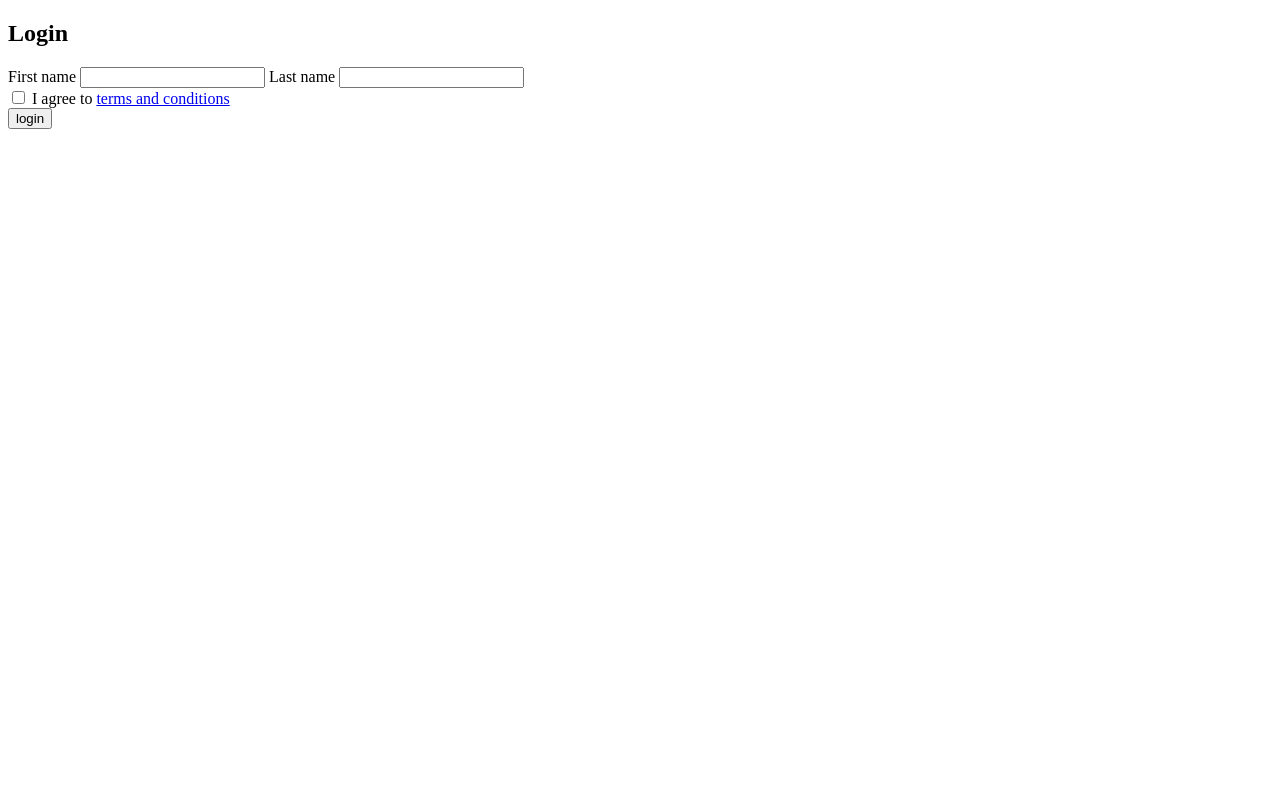
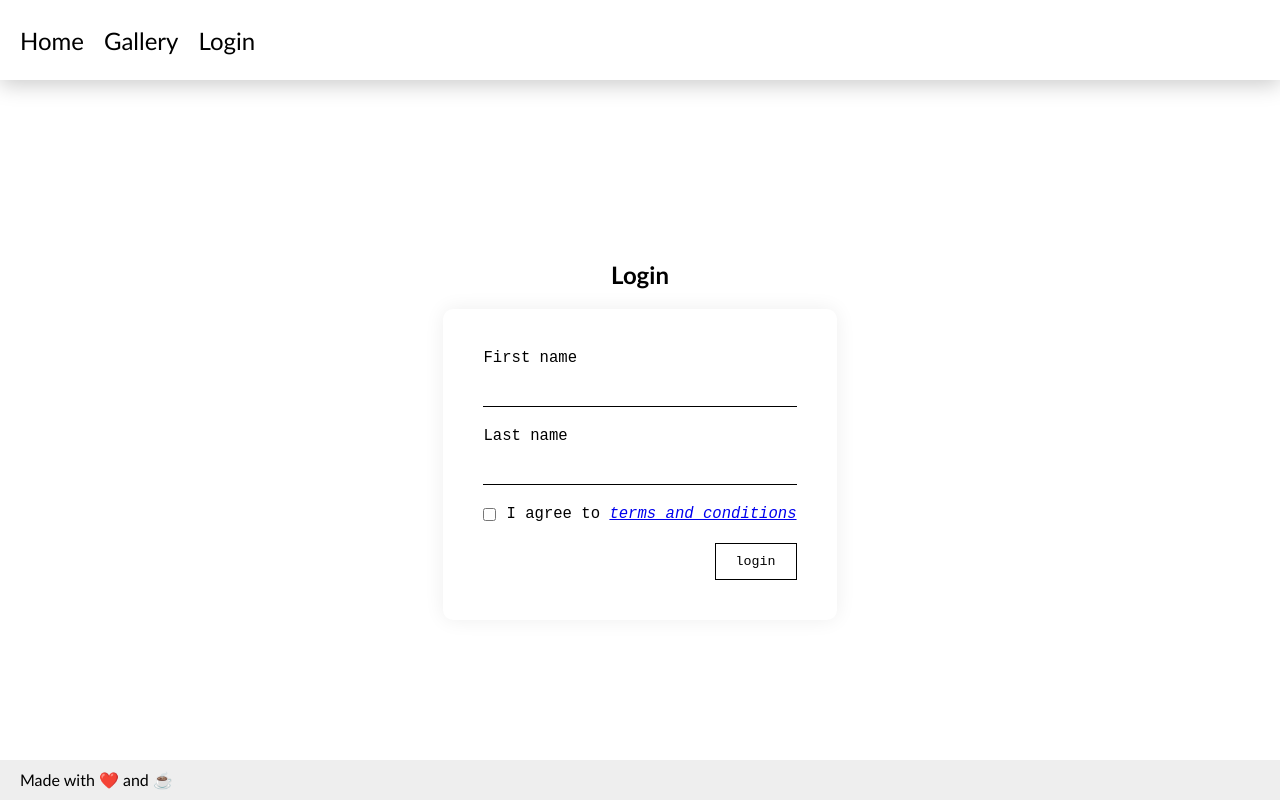
Before and after one commit to qassasahmed/web-programming, a plain HTML site: page pages/login.html in a window 1280 px wide. Drawn offline with Linux system fonts and the light colour scheme.

Commit message:
login form ready

```diff
--- /dev/null
+++ b/app/login.js
@@ -0,0 +1,30 @@
+document.body.style.fontFamily = 'Calibri';
+document.title = 'Login';
+
+let btn = document.getElementById('idsubmit');
+let fname, lname;
+btn.addEventListener('click', function(){
+    document.getElementById('idform-section').style.display = 'none';
+    document.title = 'Your account';
+    fname = document.getElementById('idfname').value;
+    lname = document.getElementById('idlname').value;
+    welcome(fname, lname);
+})
+
+function welcome(f, l){
+    let welcome_msg;
+    if(f!='' && l!=''){
+        welcome_msg = document.createTextNode(`Hello ${f} ${l} :) <3`)
+    }
+    else{
+        welcome_msg = document.createTextNode(`you didn't enter your full name`)
+    }
+    let welcome_section = document.createElement('section');
+    welcome_section.classList.add('flex-center');
+    let welcome_div = document.createElement('div');
+    welcome_div.classList.add('card');
+    welcome_div.appendChild(welcome_msg);
+    welcome_section.appendChild(welcome_div);
+    document.body.appendChild(welcome_section);
+
+}
--- a/app/main.js
+++ b/app/main.js
@@ -1,4 +1,4 @@
-
+document.body.style.fontFamily = 'Calibri';
 let paragraphs = document.getElementsByClassName('color-p');
 let painter = document.getElementById('painter');
 
@@ -17,7 +17,7 @@ painter.addEventListener('click', function(){
         divCard.appendChild(text);
         divContainer.appendChild(divCard);
     }
-    body.appendChild(divContainer);
+    document.body.appendChild(divContainer);
 });
 
 
--- /dev/null
+++ b/css/login.css
@@ -0,0 +1,68 @@
+.form-section{
+    display: flex;
+    justify-content: center;
+    height: calc(100vh - 80px);
+    align-items: center;
+    flex-direction: column;
+    row-gap: 20px;
+}
+.form-container > form{
+    display: flex;
+    flex-direction: column;
+    background-color: #fff;
+    padding: 40px;
+    box-shadow: 0 0px 20px #eee;
+    border-radius: 10px;
+    font-size: 120%;
+    font-family: monospace;
+}
+
+.form-container > form > input[type='text']{
+    border:none;
+    height: 40px;
+    border-bottom: 1px solid black;
+    margin-bottom: 20px;
+    transition: 0.3s;
+}
+.form-container > form > input[type='text']:focus{
+    outline: none;
+    /* background-color: #eee; */
+    border-bottom: 2px solid black;
+    font-family: monospace;
+}
+/* .form-container > form > input[type='text']:invalid{
+    outline: none;
+    background-color: #eee;
+    border-bottom: 2px solid red;
+    font-family: monospace;
+} */
+.form-container > form > .agreement{
+    display: flex;
+    align-items: center;
+    column-gap: 10px;
+}
+.form-container > form > .agreement a{
+    font-style: italic;
+}
+.form-container > form input[type='button']{
+    align-self: flex-end;
+    padding: 10px 20px;
+    margin-top: 20px;
+    font-family: monospace;
+    background-color: #fff;
+    border: 1px solid black;
+    transition: 0.3s;
+}
+.form-container > form input[type='button']:hover{
+    background-color: #000;
+    color: #fff;
+    cursor: pointer;
+}
+
+div.footer {
+    position: fixed;
+    width: 100%;
+    bottom: 0;
+    background-color: #eee;
+    padding: 10px 20px
+}
--- /dev/null
+++ b/css/reset.css
@@ -0,0 +1,5 @@
+*{
+    margin: 0;
+    padding: 0;
+    box-sizing: border-box;
+}
--- a/css/style.css
+++ b/css/style.css
@@ -1,22 +1,51 @@
-*{
-    margin: 0;
-    padding: 0;
-    box-sizing: border-box;
+header > div.header {
+    height: 80px;
+    display: flex;
+    align-items: center;
+    padding: 0 20px;
+    background-color: #fff;
+    box-shadow: 0 5px 20px #ccc;
+
 }
+
+header > div.header > div.links > ul {
+    display: flex;
+    column-gap: 20px;
+}
+
+header > div.header > div.links > ul > li {
+    list-style-type: none;
+}
+
+header > div.header > div.links > ul > li > a {
+    text-decoration: none;
+    font-size: 150%;
+    transition: 0.3s;
+    color: #000;
+}
+header > div.header > div.links > ul > li > a:hover {
+    color: #00f;
+    cursor: pointer;
+}
+
+.hide{
+    display: none;
+}
+
+.flex-center{
+    display: flex;
+    align-items: center;
+    justify-content: center;
+    gap: 20px;
+    margin: 20px auto;
+    height: calc(100vh - 80px);
+}
+
 .card{
     background-color: #333;
     color: #fff;
     padding: 50px;
     border-radius: 5px;
     transition: 0.3s;
+    font-size: 150%;
 }
-.hide{
-    display: none;
-}
-.flex-center{
-    display: flex;
-    align-items: center;
-    justify-content: center;
-    gap: 20px;
-    margin: 20px auto;
-}
--- a/pages/login.html
+++ b/pages/login.html
@@ -3,25 +3,43 @@
 <head>
     <meta charset="UTF-8">
     <meta http-equiv="X-UA-Compatible" content="IE=edge">
-    <meta name="viewport" content="width=device-width, initial-scale=1.0">
     <title>Document</title>
+    <link rel="stylesheet" href="../css/reset.css">
+    <link rel="stylesheet" href="../css/style.css">
+    <link rel="stylesheet" href="../css/login.css">
 </head>
 <body>
-    <section class="form-section">
+    <header>
+        <div class="header">
+            <div class="links">
+                <ul>
+                    <li class="nav-item"><a href="#">Home</a></li>
+                    <li class="nav-item"><a href="#">Gallery</a></li>
+                    <li class="nav-item"><a href="#" target="_blank">Login</a></li>
+                </ul>
+            </div>
+        </div>
+    </header>
+
+    <section class="form-section" id="idform-section" >
         <h2>Login</h2>
         <div class="form-container">
-            <form action="">
+            <form id="idform">
                 <label for="idfname">First name</label>
-                <input type="text" name="fname" id="idfname">
+                <input type="text" name="fname" id="idfname" required>
                 <label for="idlname">Last name</label>
-                <input type="text" name="lname" id="idlname">
+                <input type="text" name="lname" id="idlname" required>
                 <div class="agreement">
                     <input type="checkbox" name="agreement" id="idagreement">
-                    <label for="idagreement">I agree to <a href="#">terms and conditions</a></label>
+                    <label for="idagreement">I agree to <a href="https://www.w3schools.com/html/html_forms.asp">terms and conditions</a></label>
                 </div>
-                <input type="submit" value="login">
+                <input type="button" value="login" id="idsubmit">
             </form>
         </div>
     </section>
+    <footer>
+        <div class="footer">Made with ❤️ and ☕ </div>
+    </footer>
+    <script src="../app/login.js"></script>
 </body>
 </html>
```
Also changed, not shown: index.html (+16 -3 lines).
